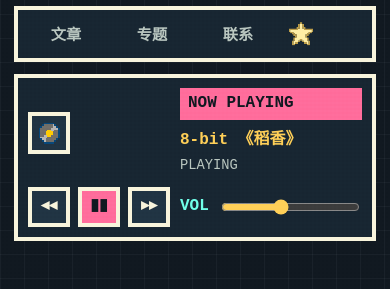
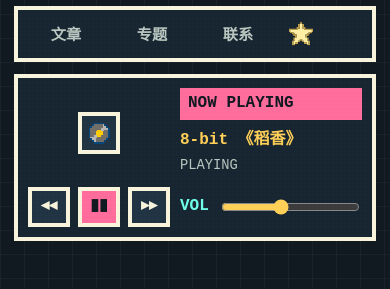
Before and after one commit to knlit/my-blog, a website: page index.html in a window 390 px wide. Shown: the part 82-371 px from the top of the page. Drawn offline with Linux system fonts and the light colour scheme; a web font is replaced by a local one.

Commit message:
Center mobile record icon

```diff
--- a/styles.css
+++ b/styles.css
@@ -886,6 +886,8 @@ h2 {
   }
 
   .record-badge {
+    justify-self: center;
+    align-self: center;
     width: 42px;
     height: 42px;
   }
```
